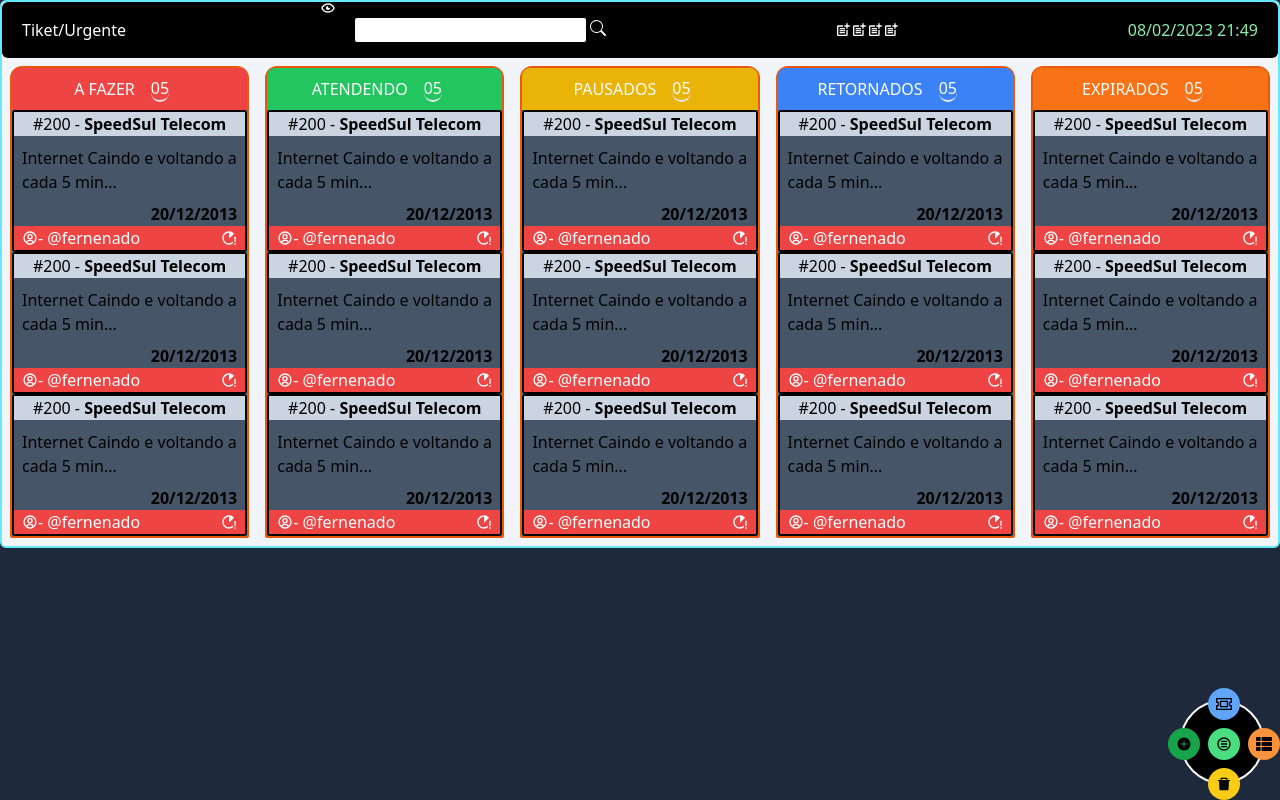
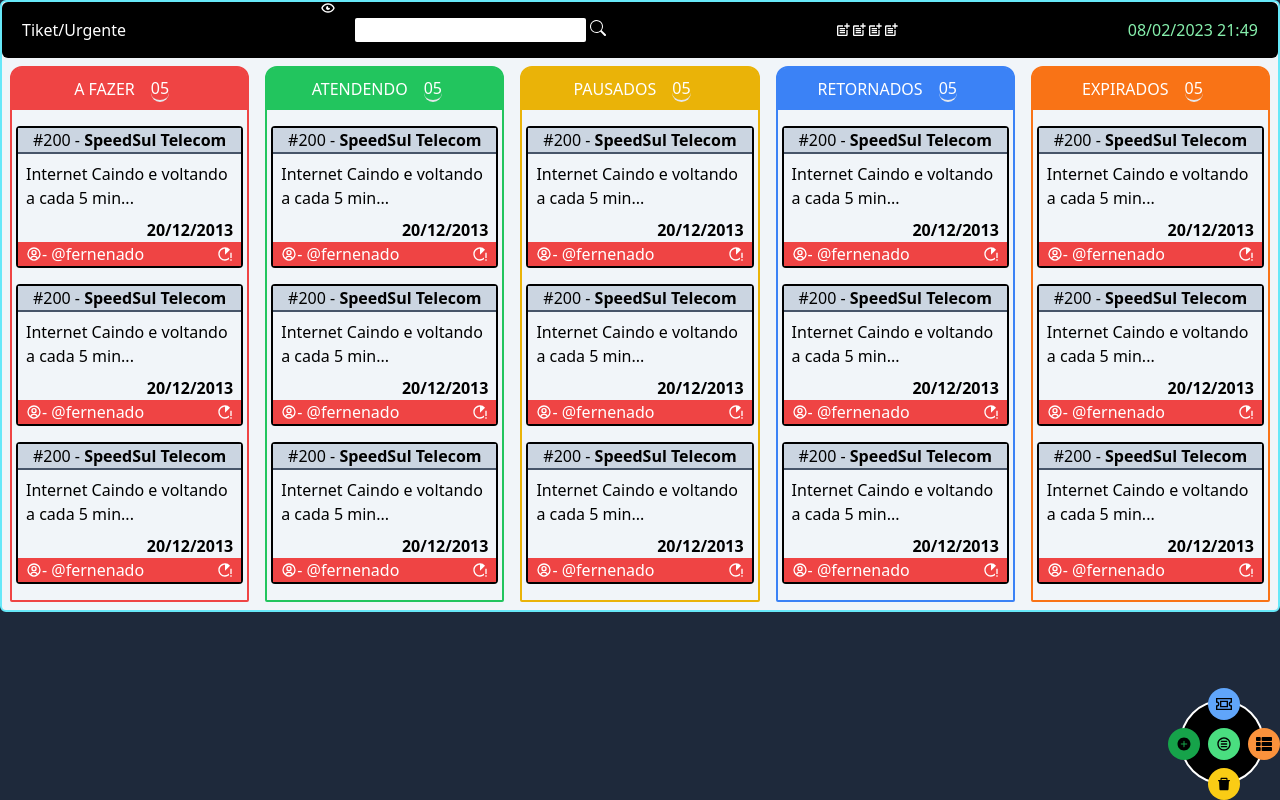
Before and after one commit to ismaelstrey/speedtiket, a React (Vite) app: page / in a window 1280 px wide. Built offline with nearby package versions, Linux system fonts and the light colour scheme.

Commit message:
Update style

```diff
--- a/src/components/Kanban/_kanbanColumn/KanbanColumn.jsx
+++ b/src/components/Kanban/_kanbanColumn/KanbanColumn.jsx
@@ -1,12 +1,12 @@
 
 
-const KanbanColumn = (props) => <div className="flex w-full  min-[320px]:m-0 min-[320px]:p-0 flex-col md:w-full sm:m-0 md:m-0 lg:m-2 rounded-sm bg-slate-600 border-2 rounded-t-xl border-orange-600">
+const KanbanColumn = (props) => <div className={`box-border flex w-full  min-[320px]:m-0 min-[320px]:p-0 flex-col md:w-full sm:m-0 md:m-0 lg:m-2 rounded-sm border-2 rounded-t-xl ${props.bordeColor}`}>
     <h3 className={`flex w-full py-2  text-center content-center justify-center items-center  rounded-t-lg  ${props.titleColor} ${props.textColor}`}>
          {props.title}
           <span className=" mx-4 rounded-full border-b-2 ">05</span>
           </h3>
 
-    <div>{props.children}</div>
+    <div className="md:px-1">{props.children}</div>
    </div>
 
 export { KanbanColumn }
--- a/src/components/Kanban/_kanbanContainerCard/KanbanCardContainer.jsx
+++ b/src/components/Kanban/_kanbanContainerCard/KanbanCardContainer.jsx
@@ -1,7 +1,7 @@
 import {BiUserCircle} from 'react-icons/bi'
 import {MdRunningWithErrors} from 'react-icons/md'
-const KanbanContainerCard =() =><div className="flex md:w-full min-[320px]:w-screen min-[320px]:p-0 min-[320px]:m-0 flex-col rounded border-2 border-black m-2 hover:mx-0 cursor-pointer">
-<p className="text-center border-b-2 border-b-slate-600 bg-slate-300 "><span className="">#200</span> - <strong>SpeedSul Telecom</strong></p>
+const KanbanContainerCard =() =><div className=" flex md:w-full min-[320px]:my-4 min-[320px]:w-full min-[320px]:p-0 min-[320px]:m-0 flex-col rounded border-2 border-black m-2 hover:mx-0 cursor-pointer">
+<p className="text-center w-full border-b-2 border-b-slate-600 bg-slate-300 "><span className="">#200</span> - <strong>SpeedSul Telecom</strong></p>
 
 <p className='m-2'>Internet Caindo e voltando a cada 5 min...</p>
 
--- a/src/components/Kanban/kanban.jsx
+++ b/src/components/Kanban/kanban.jsx
@@ -8,10 +8,10 @@
 const Kanban = () =>
 
     <KanbanContainer>
-        <KanbanColumn titleColor="bg-red-500" textColor="text-white" title="A FAZER"><KanbanContainerCard/><KanbanContainerCard/><KanbanContainerCard/></KanbanColumn>
-        <KanbanColumn titleColor="bg-green-500" textColor="text-white" title="ATENDENDO"><KanbanContainerCard/><KanbanContainerCard/><KanbanContainerCard/></KanbanColumn>
-        <KanbanColumn titleColor="bg-yellow-500" textColor="text-white" title="PAUSADOS"><KanbanContainerCard/><KanbanContainerCard/><KanbanContainerCard/></KanbanColumn>
-        <KanbanColumn titleColor="bg-blue-500" textColor="text-white" title="RETORNADOS"><KanbanContainerCard/><KanbanContainerCard/><KanbanContainerCard/></KanbanColumn>
-        <KanbanColumn titleColor="bg-orange-500" textColor="text-white" title="EXPIRADOS"><KanbanContainerCard/><KanbanContainerCard/><KanbanContainerCard/></KanbanColumn>
+        <KanbanColumn titleColor="bg-red-500" bordeColor="border-red-500" textColor="text-white" title="A FAZER"><KanbanContainerCard/><KanbanContainerCard/><KanbanContainerCard/></KanbanColumn>
+        <KanbanColumn titleColor="bg-green-500" bordeColor="border-green-500"  textColor="text-white" title="ATENDENDO"><KanbanContainerCard/><KanbanContainerCard/><KanbanContainerCard/></KanbanColumn>
+        <KanbanColumn titleColor="bg-yellow-500" bordeColor="border-yellow-500"  textColor="text-white" title="PAUSADOS"><KanbanContainerCard/><KanbanContainerCard/><KanbanContainerCard/></KanbanColumn>
+        <KanbanColumn titleColor="bg-blue-500" bordeColor="border-blue-500"  textColor="text-white" title="RETORNADOS"><KanbanContainerCard/><KanbanContainerCard/><KanbanContainerCard/></KanbanColumn>
+        <KanbanColumn titleColor="bg-orange-500" bordeColor="border-orange-500"  textColor="text-white" title="EXPIRADOS"><KanbanContainerCard/><KanbanContainerCard/><KanbanContainerCard/></KanbanColumn>
     </KanbanContainer>
 export { Kanban };
```
